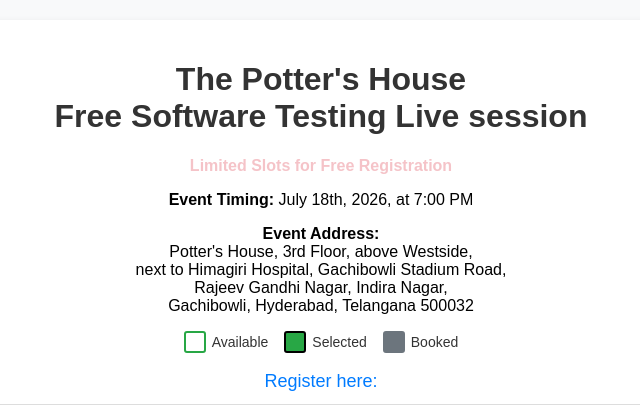
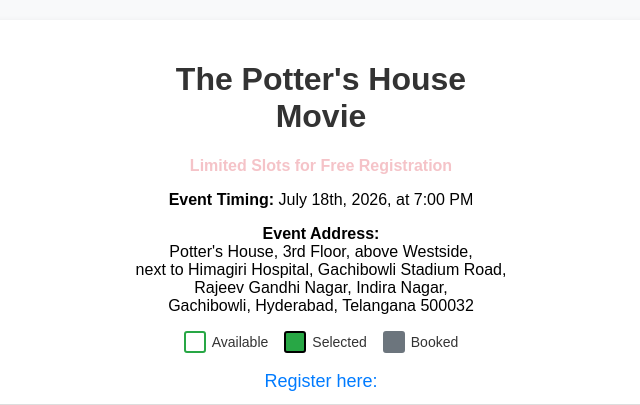
Before and after one commit to ganeshvaka6/concert-seats, a Flask app: page / in a window 1280 px wide. Shown: the top 405 px of the page, without its empty margins (319-959 px from the left). Run offline with Flask 3, Linux system fonts and the light colour scheme; data that the repository does not hold is empty.

Commit message:
Added Header information

```diff
--- a/templates/index.html
+++ b/templates/index.html
@@ -218,7 +218,7 @@
 <body>
 
 <div id="registration-section">
-    <h1>The Potter's House<br>Free Software Testing Live session</h1>
+    <h1>The Potter's House<br>Movie</h1>
     <p class="blink-text">Limited Slots for Free Registration</p>
     <p><strong>Event Timing:</strong> July 18th, 2026, at 7:00 PM</p>
     <p><strong>Event Address:</strong><br>
```
